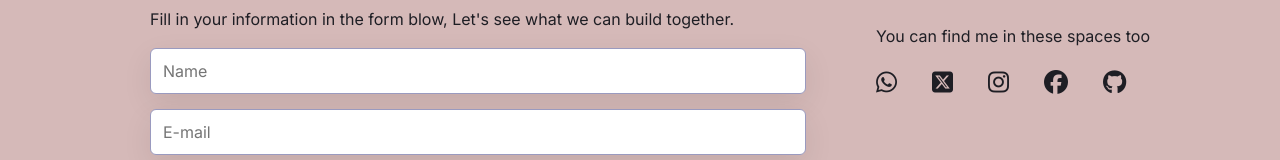
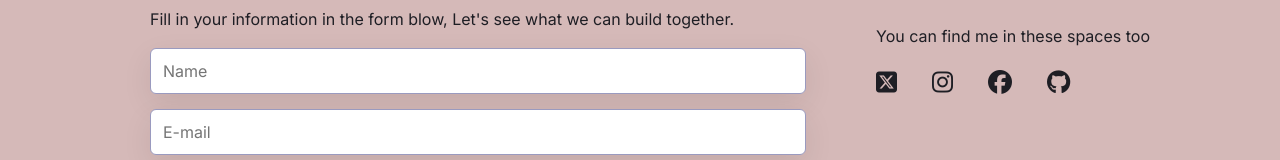
Before and after one commit to Victoria-vee/Portfolio, a plain HTML site: page index.html in a window 1280 px wide. Shown: the part 4446-4606 px from the top of the page. Drawn offline with nearby package versions, Linux system fonts and the light colour scheme; a web font is replaced by a local one.

Commit message:
Update social media links in index.html
Updated social media links with specific URLs and commented out WhatsApp link.

```diff
--- a/index.html
+++ b/index.html
@@ -363,11 +363,11 @@
             <div class="socialmedia">
                 <p>You can find me in these spaces too</p>
                 <div class="sociallinks">
-                    <a href=""><i class="fa-brands fa-whatsapp fa-xl"></i></a>
-                    <a href=""><i class="fa-brands fa-square-x-twitter fa-xl"></i></a>
-                    <a href=""><i class="fa-brands fa-instagram fa-xl"></i></a>
-                    <a href=""><i class="fa-brands fa-facebook fa-xl"></i></a>
-                    <a href=""><i class="fa-brands fa-github fa-xl"></i></a>
+                    <!-- <a href=""><i class="fa-brands fa-whatsapp fa-xl"></i></a> -->
+                    <a href="https://x.com/adorablegamer_?s=09"><i class="fa-brands fa-square-x-twitter fa-xl"></i></a>
+                    <a href="https://instagram.com/essien_vee/"><i class="fa-brands fa-instagram fa-xl"></i></a>
+                    <a href="https://facebook.com/essien.victoria.5686/"><i class="fa-brands fa-facebook fa-xl"></i></a>
+                    <a href="https://github.com/Victoria-vee"><i class="fa-brands fa-github fa-xl"></i></a>
                 </div>
             </div>
         </section>
```
